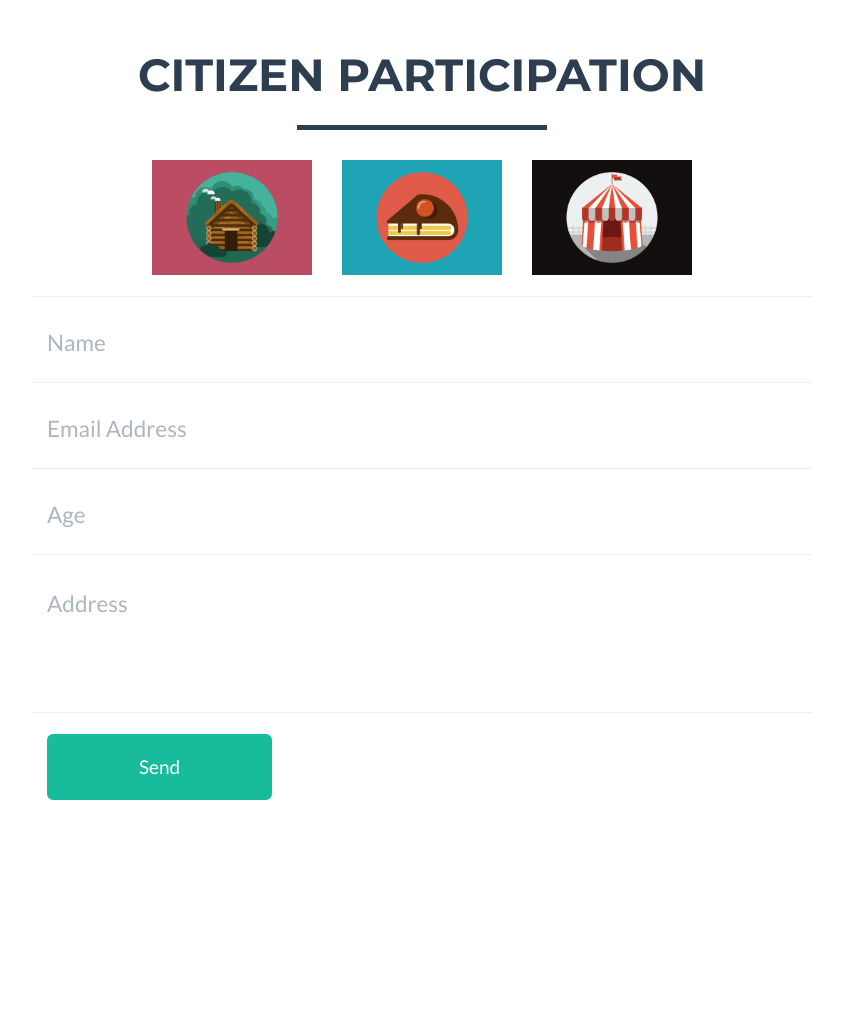
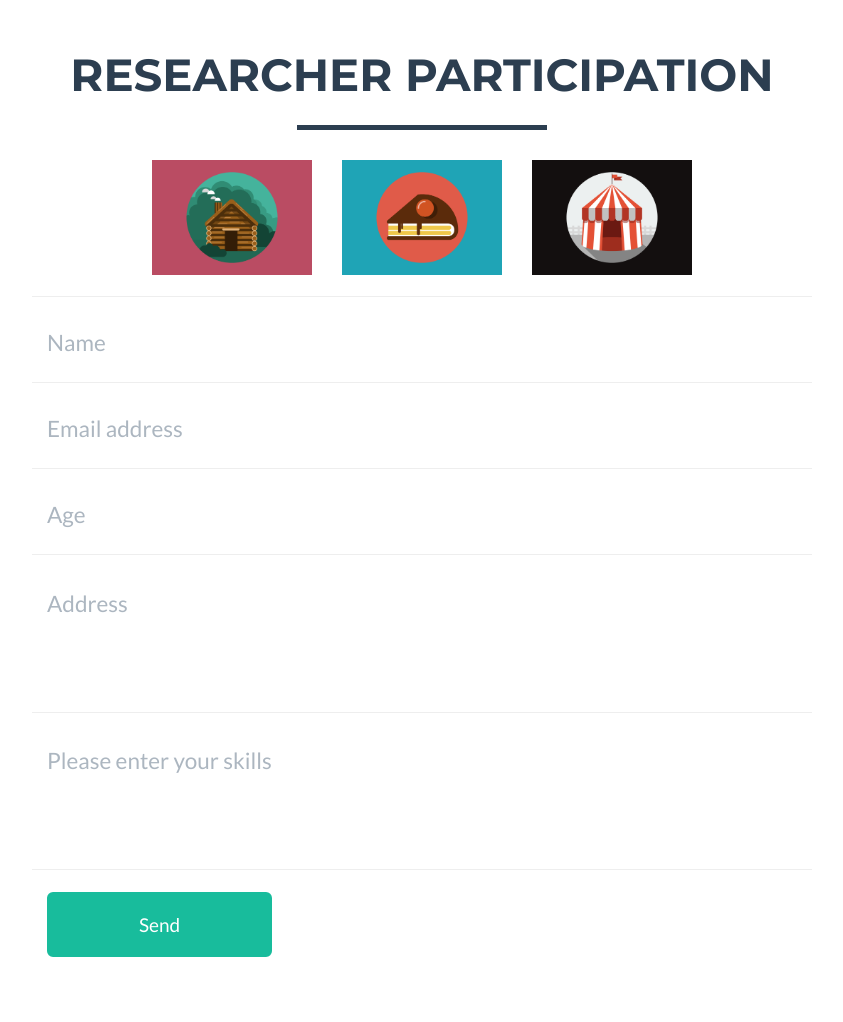
Before and after one commit to jawrainey/acr, a Flask app: page /researcher in a window 1280 px wide. Shown: the part 60-1082 px from the top of the page, without its empty margins (218-1061 px from the left). Before the commit the page ends 860 px from the top, so only its background shows below. Run offline with Flask 2, Linux system fonts and the light colour scheme; some libraries are stand-ins or nearby versions.

Commit message:
Added skills input on the form

```diff
--- a/app/templates/form.html
+++ b/app/templates/form.html
@@ -4,19 +4,19 @@
     <div class="container">
       <div class="row">
         <div class="col-lg-12 text-center">
-          <h2>Citizen participation</h2>
+          <h2>{{ request.endpoint }} participation</h2>
           <hr class="star-primary">
           <div class="col-sm-2 col-lg-offset-3 portfolio-item">
             <img src="{{ url_for('static', filename='img/portfolio/cabin.png') }}" class="img-responsive" alt="">
-            <span class="text-content"><h5>The skill</h5></span>
+            <span class="text-content"><h5>Exploring</h5></span>
           </div>
           <div class="col-sm-2 portfolio-item">
             <img src="{{ url_for('static', filename='img/portfolio/cake.png') }}" class="img-responsive" alt="">
-            <span class="text-content"><h5>The skill</h5></span>
+            <span class="text-content"><h5>Baking</h5></span>
           </div>
           <div class="col-sm-2 portfolio-item">
             <img src="{{ url_for('static', filename='img/portfolio/circus.png') }}" class="img-responsive" alt="">
-            <span class="text-content"><h5>The skill</h5></span>
+            <span class="text-content"><h5>Juggling</h5></span>
           </div>
         </div>
       </div>
@@ -36,7 +36,7 @@
             <div class="row control-group">
               <div class="form-group col-xs-12 floating-label-form-group controls">
                 <label>Email Address</label>
-                <input type="email" class="form-control" placeholder="Email Address" id="email" required data-validation-required-message="Please enter your email address.">
+                <input type="email" class="form-control" placeholder="Email address" id="email" required data-validation-required-message="Please enter your email address.">
                 <p class="help-block text-danger"></p>
               </div>
             </div>
@@ -56,6 +56,15 @@
                 <p class="help-block text-danger"></p>
               </div>
             </div>
+
+            <div class="row control-group">
+              <div class="form-group col-xs-12 floating-label-form-group controls">
+                <label>Skills</label>
+                <textarea rows="3" class="form-control" placeholder="Please enter your skills" id="address" required data-validation-required-message="Please enter your skills."></textarea>
+                <p class="help-block text-danger"></p>
+              </div>
+            </div>
+
             <br>
 
             <div class="row">
--- a/app/views.py
+++ b/app/views.py
@@ -10,7 +10,7 @@ def index():
 
 
 @app.route('/researcher')
-def involved():
+def researcher():
     # A form that allows participants to input their skills or projects?
     # Drop-down for auto-completion
     return render_template('form.html')
```
